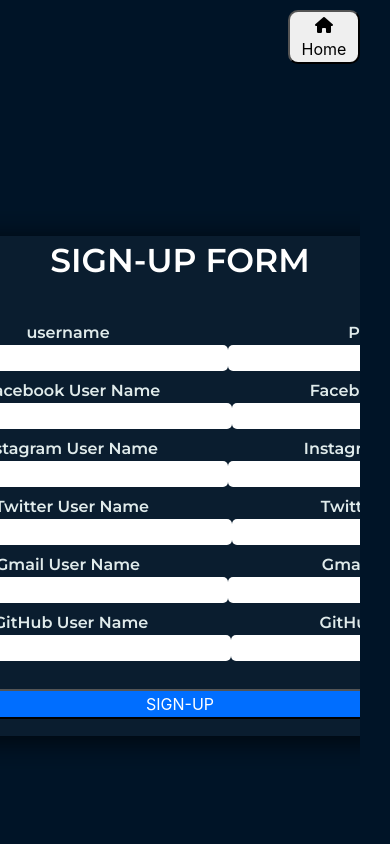
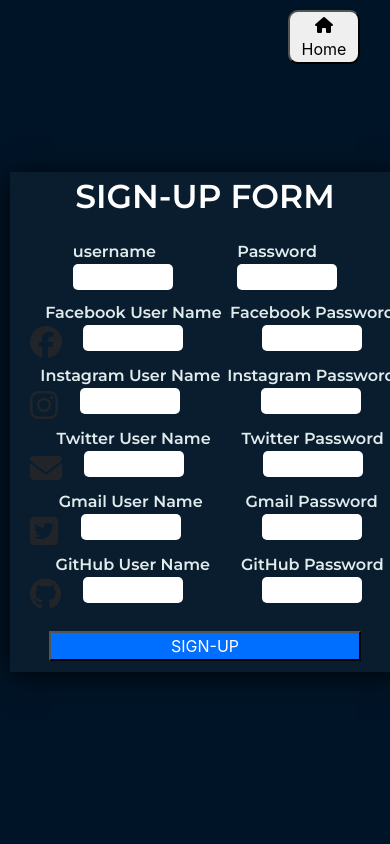
Before and after one commit to lijopaul-alt/Memory-pocket-project, a website built with Parcel: page index.html in a window 390 px wide. Both pictures are taken after a click on the link "sign up". Shown: the top 844 px of the page. Built offline with nearby package versions, Linux system fonts and the light colour scheme; a web font is replaced by a local one.

Commit message:
mobile-view-3

```diff
--- a/index.css
+++ b/index.css
@@ -728,10 +728,45 @@
     font-size: 12px !important;
   }
   .footer__nav {
-    padding-right: 45px;
+    padding-right: 50px;
   }
   .footer__link {
     display: block;
     font-size: 12px !important;
   }
+  .FORM-DIV {
+    width: 100vw;
+    margin-left: 10px;
+    position: absolute;
+  }
+  .FORM-DIV .fa {
+    margin-top: 10px;
+  }
+
+  .FORM-DIV .change {
+    display: none;
+  }
+  .user-details {
+    position: relative;
+    display: inline;
+  }
+  .nw {
+    position: absolute;
+    bottom: 20px;
+  }
+  .na-2 {
+    margin-right: 60px;
+  }
+
+  .na-1 {
+    position: relative;
+    top: 2px;
+  }
+  .input {
+    width: 100px;
+    display: inline;
+  }
+  .label {
+    padding-top: 5px;
+  }
 }
--- a/index.html
+++ b/index.html
@@ -183,23 +183,23 @@
 
           <form action="#" class="sign-up">
             <div class="user-details info">
-              <i class="fa fa-user fa-2x" aria-hidden="true"></i>
-              <label for="username" class="label">
-                username
+              <i class="fa fa-user fa-2x change" aria-hidden="true"></i>
+              <label for="username" class="label na-2 ">
+               <span class="nw"> username</span>
                 <input
                   type="text"
                   name="username"
                   id="username"
-                  class="signup-user"
+                  class="signup-user input na-1"
                 />
               </label>
-              <label for="pwd " class="pass label"
-                >Password
+              <label for="pwd " class="pass label na-3"
+                ><span class="nw">Password</span>
                 <input
                   type="text"
                   name="email"
                   id="password"
-                  class="signup-password"
+                  class="signup-password input na-1"
 
                 />
               </label>
@@ -208,55 +208,55 @@
               <i class="fa fa-facebook-official fa-2x" aria-hidden="true"></i>
               <label for="Facebook" class="label"
                 >Facebook User Name
-                <input type="text" name="Facebook" id="fb-username" class="fb-user"/>
+                <input type="text" name="Facebook" id="fb-username" class="fb-user input"/>
               </label>
               <label for="Fb-pass " class="pass label"
                 >Facebook Password
-                <input type="pwd" name="Facebook" id="fb-password" class="fb-pass"/>
+                <input type="pwd" name="Facebook" id="fb-password" class="fb-pass input"/>
               </label>
             </div>
             <div class="Instagram-details info">
               <i class="fa fa-instagram fa-2x" aria-hidden="true"></i>
               <label for="Instagram" class="label"
                 >Instagram User Name
-                <input type="text" name="Instagram" id="ins-username" class="insta-user" />
+                <input type="text" name="Instagram" id="ins-username" class="insta-user input" />
               </label>
               <label for="Ins-password " class="pass label"
                 >Instagram Password
-                <input type="pwd" name="Instagram" id="ins-password" class="insta-pass"/>
+                <input type="pwd" name="Instagram" id="ins-password" class="insta-pass input"/>
               </label>
             </div>
             <div class="Gmail-details info">
               <i class="fa fa-envelope fa-2x" aria-hidden="true"></i>
               <label for="Gmail" class="label"
                 >Twitter User Name
-                <input type="text" name="Gmail" id="Gmail-username" class="twit-user"/>
+                <input type="text" name="Gmail" id="Gmail-username" class="twit-user input"/>
               </label>
               <label for="Gmail-pasword " class="pass label"
                 >Twitter Password
-                <input type="pwd" name="Gmail" id="Gmail-password" class="twit-pass" />
+                <input type="pwd" name="Gmail" id="Gmail-password" class="twit-pass input" />
               </label>
             </div>
             <div class="Twitter-details info">
               <i class="fa fa-twitter-square fa-2x" aria-hidden="true"></i>
               <label for="Twitter" class="label"
                 >Gmail User Name
-                <input type="text" name="Twitter" id="Twitter-username" class="gmail-user" />
+                <input type="text" name="Twitter" id="Twitter-username" class="gmail-user input" />
               </label>
               <label for="Twitter-password " class="pass label"
                 >Gmail Password
-                <input type="pwd" name="Twitter" id="Twitter-password" class="gmail-pass"/>
+                <input type="pwd" name="Twitter" id="Twitter-password" class="gmail-pass input"/>
               </label>
             </div>
             <div class="GitHub-details info">
               <i class="fa fa-github fa-2x" aria-hidden="true"></i>
               <label for="GitHub" class="label"
                 >GitHub User Name
-                <input type="text" name="GitHub" id="GitHub-username" class="git-user" />
+                <input type="text" name="GitHub" id="GitHub-username" class="git-user input" />
               </label>
               <label for="GitHub-password " class="pass label"
                 >GitHub Password
-                <input type="pwd" name="GitHub" id="GitHub-password" class="git-pass"/>
+                <input type="pwd" name="GitHub" id="GitHub-password" class="git-pass input"/>
               </label>
             </div>
 
```
Also changed, not shown: dist/index.html, 2 other files.
